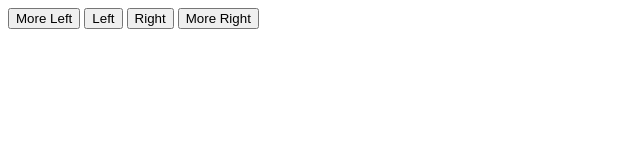
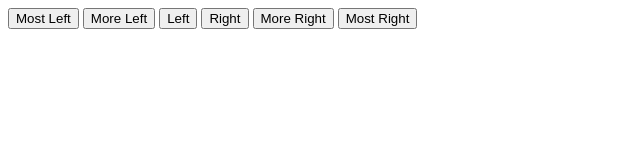
Before and after one commit to tflander/threesixty, a website built with webpack: page views/index.html in a window 1280 px wide. Shown: the whole page, without its empty margins (0-640 px from the left). Built offline with nearby package versions, Linux system fonts and the light colour scheme.

Commit message:
Changed messages to match expected API

```diff
--- a/views/index.html
+++ b/views/index.html
@@ -4,10 +4,12 @@
     </head>
     <body>
         <div>
-            <button class="more-left" data-action="moreLeft">More Left</button>
-            <button class="left" data-action="left"> Left</button>
-            <button class="right" data-action="right">Right</button>
-            <button class="more-right" data-action="moreRight">More Right</button>
+            <button class="most-left" data-action="counterClockwiseLarge">Most Left</button>
+            <button class="more-left" data-action="counterClockwiseMedium">More Left</button>
+            <button class="left" data-action="counterClockwiseSmall"> Left</button>
+            <button class="right" data-action="clockwiseSmall">Right</button>
+            <button class="more-right" data-action="clockwiseMedium">More Right</button>
+            <button class="most-right" data-action="clockwiseLarge">Most Right</button>
         </div>
         <footer>
             <script src="/static/bundle.js"></script>
--- a/views/scripts/main.js
+++ b/views/scripts/main.js
@@ -2,10 +2,12 @@ import * as client from './client'
 
 const URL = '/command';
 const SELECTORS = [
+    '.most-left',
     '.more-left',
     '.left',
     '.right',
     '.more-right',
+    '.most-right'
 ];
 
 function postMessage(message) {
```
